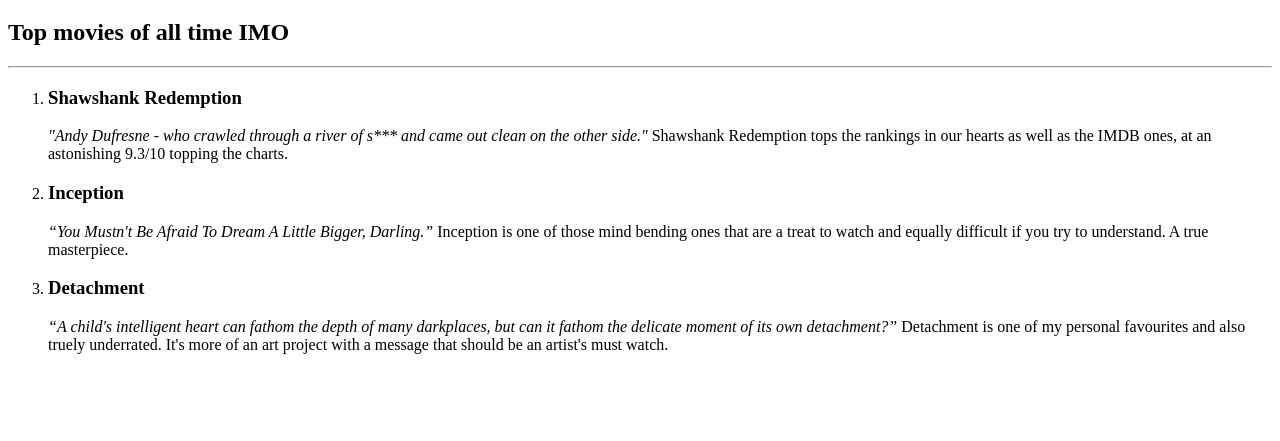
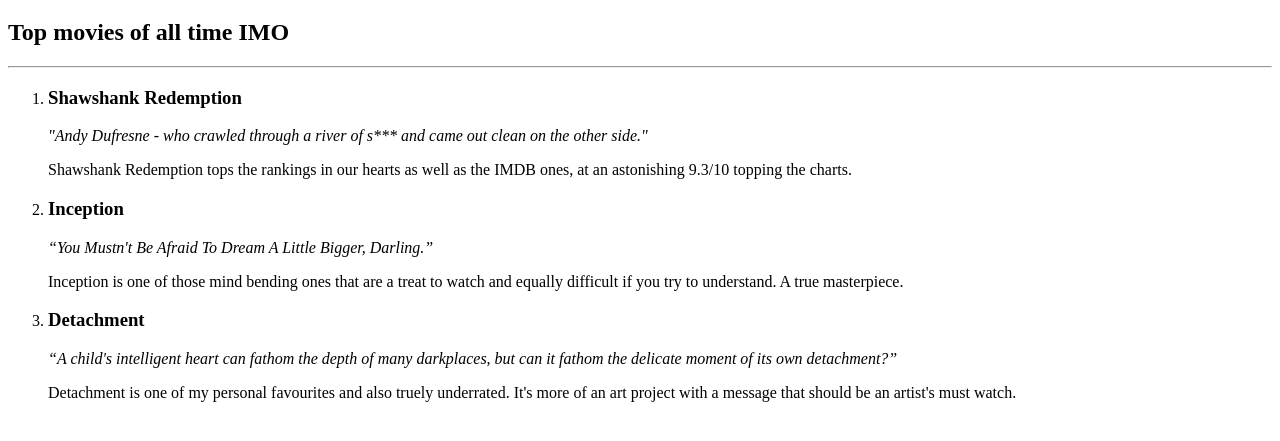
Before and after one commit to RahulGoel2002/MovieRecommendation, a plain HTML site: page index.html in a window 1280 px wide. Shown: the part 61-502 px from the top of the page. Drawn offline with Linux system fonts and the light colour scheme.

Commit message:
Finish changes

```diff
--- a/index.html
+++ b/index.html
@@ -12,21 +12,22 @@
                 <h3>Shawshank Redemption</h3>
                 <p>
                     <i>"Andy Dufresne - who crawled through a river of s*** and came out clean on the other side."</i>
-                    Shawshank Redemption tops the rankings in our hearts as well as the IMDB ones, at an astonishing 9.3/10 topping the charts.
+
+                    <p>Shawshank Redemption tops the rankings in our hearts as well as the IMDB ones, at an astonishing 9.3/10 topping the charts.</p>
                 </p>
             </li>
             <li>
                 <h3>Inception</h3>
                 <p>
                     <i>“You Mustn't Be Afraid To Dream A Little Bigger, Darling.”</i>
-                    Inception is one of those mind bending ones that are a treat to watch and equally difficult if you try to understand. A true masterpiece.
+                    <p>Inception is one of those mind bending ones that are a treat to watch and equally difficult if you try to understand. A true masterpiece.</p>
                 </p>
             </li>
             <li>
                 <h3>Detachment</h3>
                 <p>
                     <i>“A child's intelligent heart can fathom the depth of many darkplaces, but can it fathom the delicate moment of its own detachment?”</i>
-                    Detachment is one of my personal favourites and also truely underrated. It's more of an art project with a message that should be an artist's must watch.
+                    <p>Detachment is one of my personal favourites and also truely underrated. It's more of an art project with a message that should be an artist's must watch.</p>
                 </p>
             </li>
         </ol>
```
